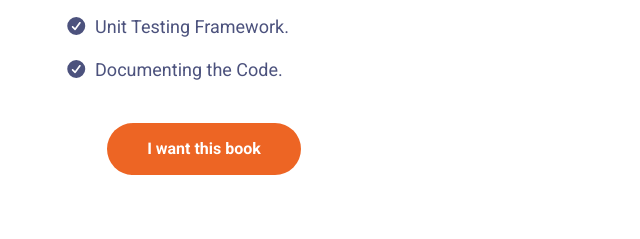
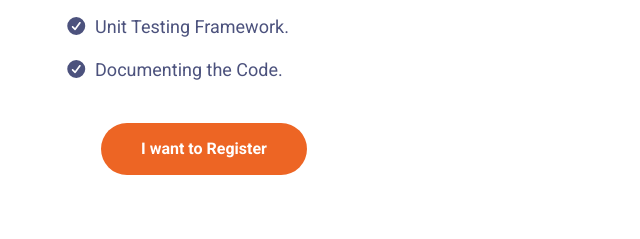
Before and after one commit to aspingley/aspingley.github.io, a plain HTML site: page oopscourse/index.html in a window 1280 px wide. Shown: the part 2021-2260 px from the top of the page, 632-1272 px from the left. Drawn offline with Linux system fonts and the light colour scheme.

Commit message:
replaced text and href for the register button

```diff
--- a/oopscourse/index.html
+++ b/oopscourse/index.html
@@ -211,7 +211,7 @@
 								<li><i class="fas fa-check-circle me-2"></i>Unit Testing Framework.</li>
 								<li><i class="fas fa-check-circle me-2"></i>Documenting the Code.</li>
 						    </ul>
-						    <div class="text-center"><a class="btn btn-primary" href="https://themes.3rdwavemedia.com/bootstrap-templates/startup/devbook-free-bootstrap-5-book-ebook-landing-page-template-for-developers/">I want this book</a></div>
+						    <div class="text-center"><a class="btn btn-primary" href="https://forms.gle/JbokkU6e7C33Vykj6">I want to Register</a></div>
 					    </div><!--//key-points-->
 
 				    </div><!--//col-12-->
```
